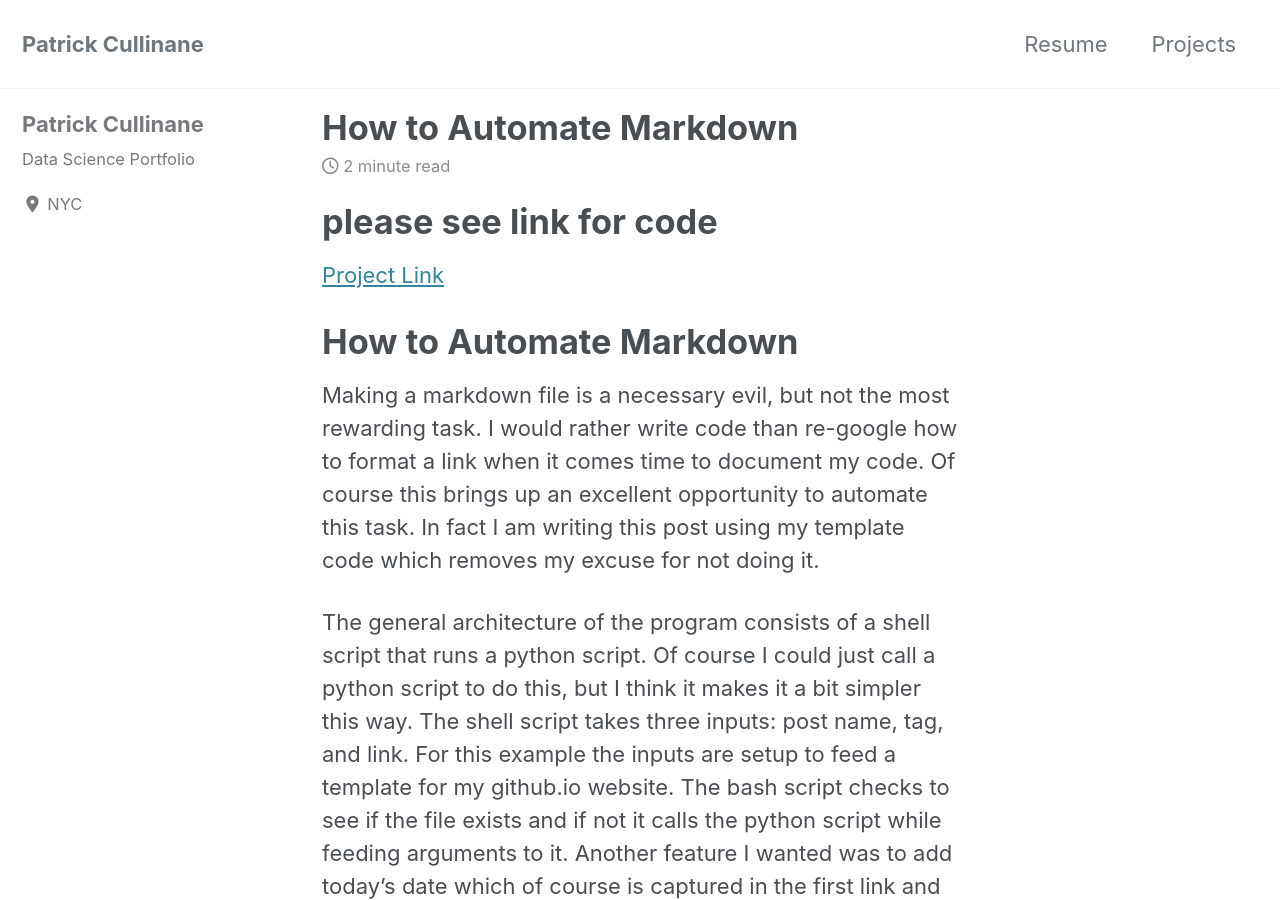
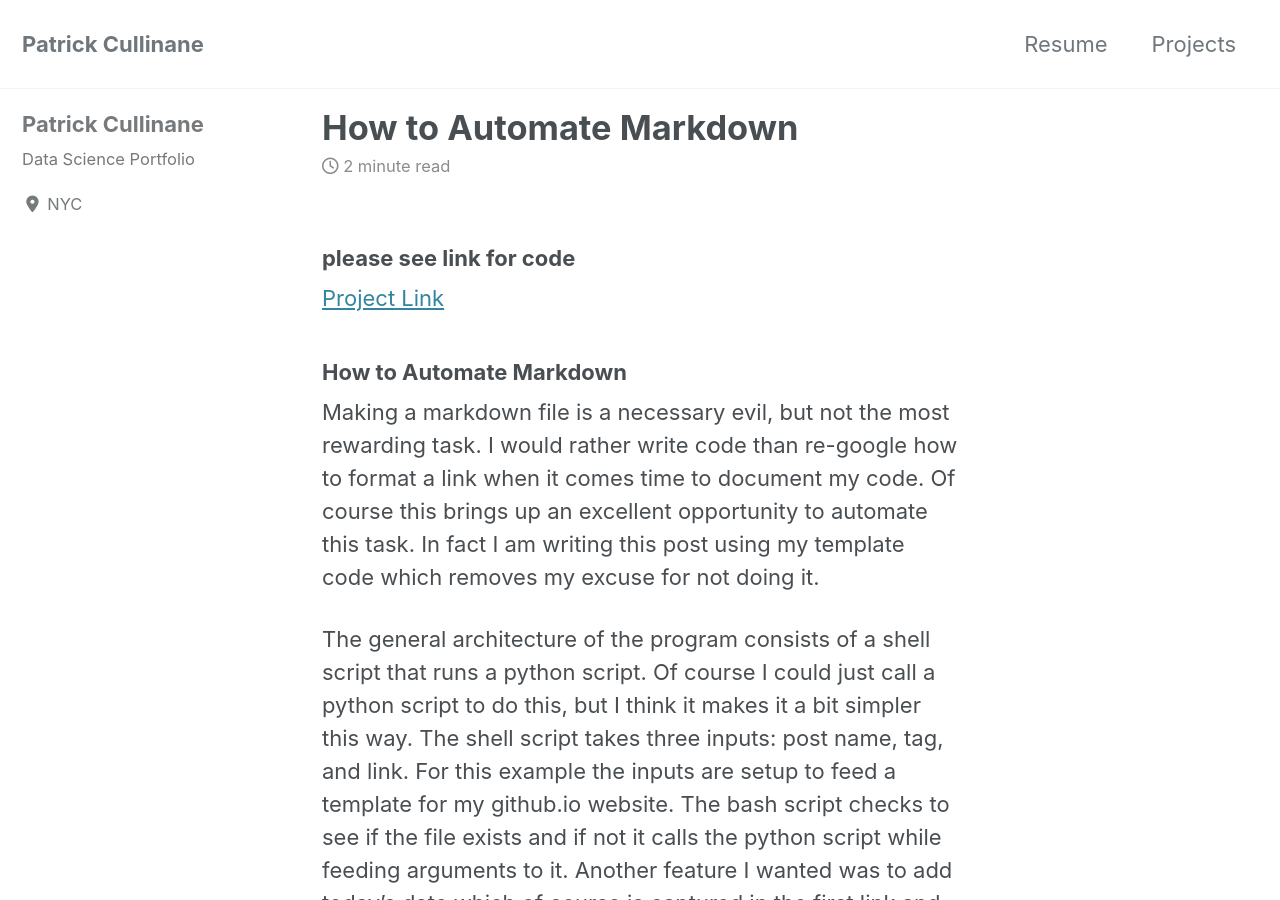
Before and after one commit to cullinap/old_blog, a Jekyll site: the page built from _posts/2020-04-11-How-to-Automate-Markdown.md, in a window 1280 px wide and 900 px high. Built offline with Jekyll 4.4.1, drawn with Linux system fonts in a browser that asks for light colours; cached includes are drawn as plain includes; nearby versions of some CDN libraries.

Commit message:
update file

```diff
--- a/_posts/2020-04-11-How-to-Automate-Markdown.md
+++ b/_posts/2020-04-11-How-to-Automate-Markdown.md
@@ -4,10 +4,10 @@ date: 2020-04-11
 tags: [Projects]
 ---
 
-# please see link for code
+### please see link for code
 [Project Link](https://github.com/cullinap/automate-markdown-)
 
-# How to Automate Markdown
+### How to Automate Markdown
 
 Making a markdown file is a necessary evil, but not the most rewarding task. I would rather write code than re-google how to format a link when it comes time to document my code. Of course this brings up an excellent opportunity to automate this task. In fact I am writing this post using my template code which removes my excuse for not doing it.
 
```
